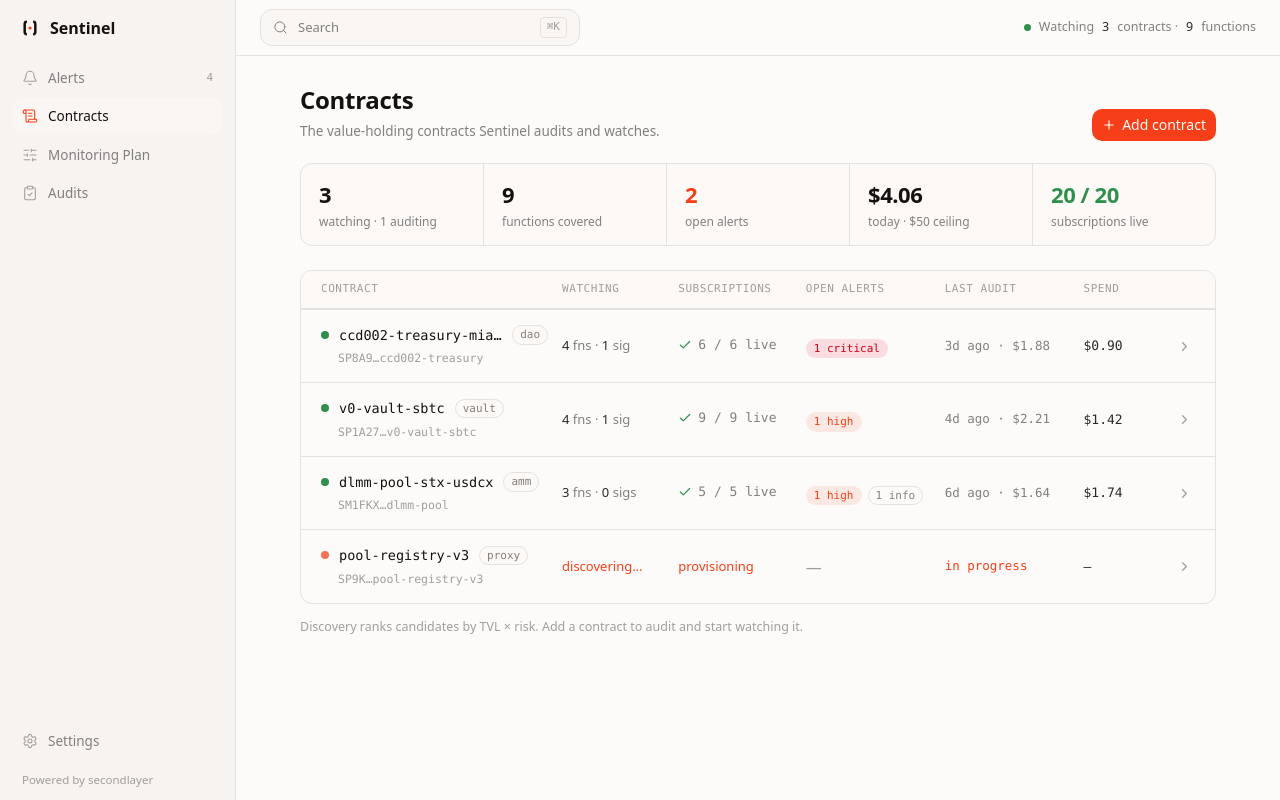
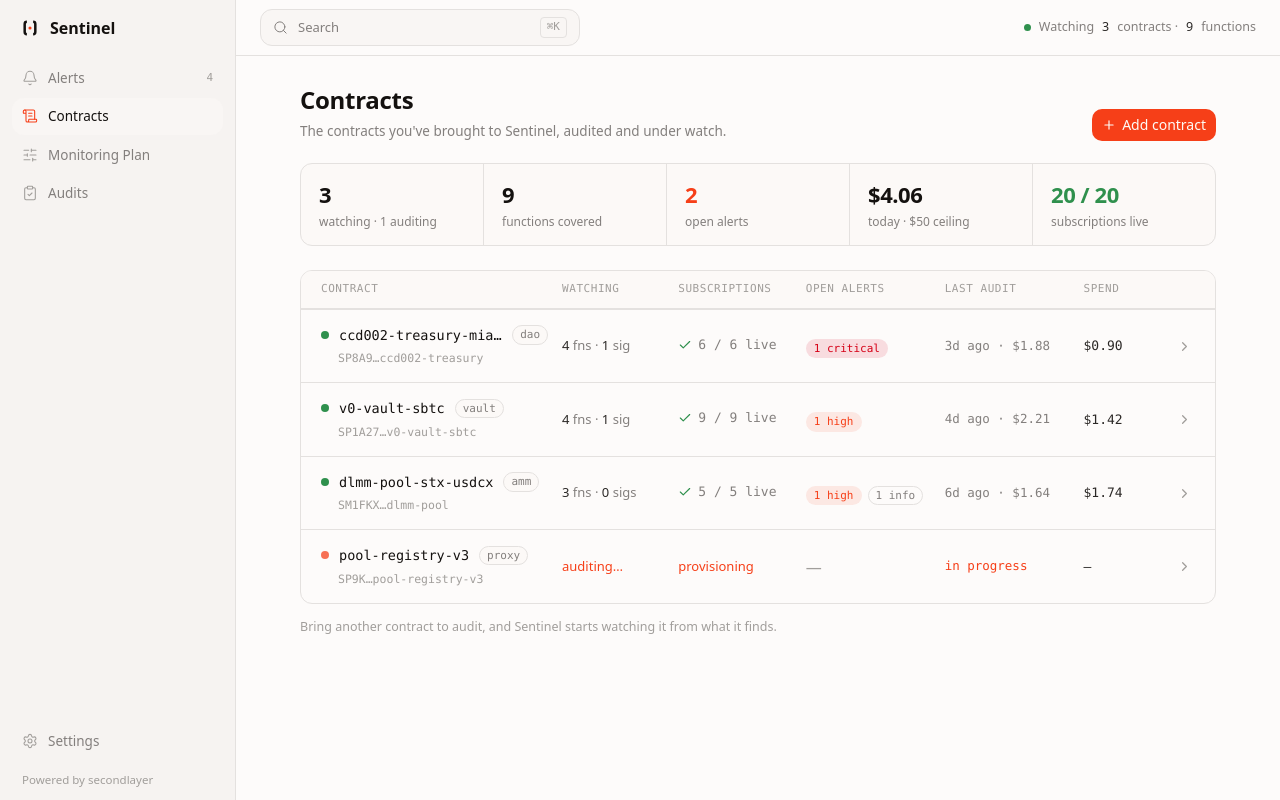
Before and after one commit to ryanwaits/sentinel, a React (Vite) app in the folder web/: page /contracts in a window 1280 px wide. Built offline with nearby package versions, Linux system fonts and the light colour scheme.

Commit message:
fix(web): reframe contracts copy off internal discovery

```diff
--- a/web/src/routes/contracts.tsx
+++ b/web/src/routes/contracts.tsx
@@ -62,7 +62,7 @@ function ContractRow({ c }: { c: Contract }) {
 
         <div className="text-[13px] text-muted-foreground">
           {auditing ? (
-            <span className="text-primary">discovering…</span>
+            <span className="text-primary">auditing…</span>
           ) : (
             <span>
               <b className="font-medium text-foreground tnum">{c.fns}</b> fns ·{" "}
@@ -143,7 +143,7 @@ export default function ContractsPage() {
       <div className="flex items-end gap-3 px-[22px] pb-[22px]">
         <div>
           <h1 className="text-2xl font-semibold">Contracts</h1>
-          <p className="mt-[5px] text-[13.5px] text-muted-foreground">The value-holding contracts Sentinel audits and watches.</p>
+          <p className="mt-[5px] text-[13.5px] text-muted-foreground">The contracts you've brought to Sentinel, audited and under watch.</p>
         </div>
         <span className="flex-1" />
         <Button size="sm">
@@ -177,7 +177,7 @@ export default function ContractsPage() {
       </div>
 
       <p className="mx-[22px] mt-3.5 text-[12.5px] text-faint">
-        Discovery ranks candidates by TVL × risk. Add a contract to audit and start watching it.
+        Bring another contract to audit, and Sentinel starts watching it from what it finds.
       </p>
     </div>
   )
```
